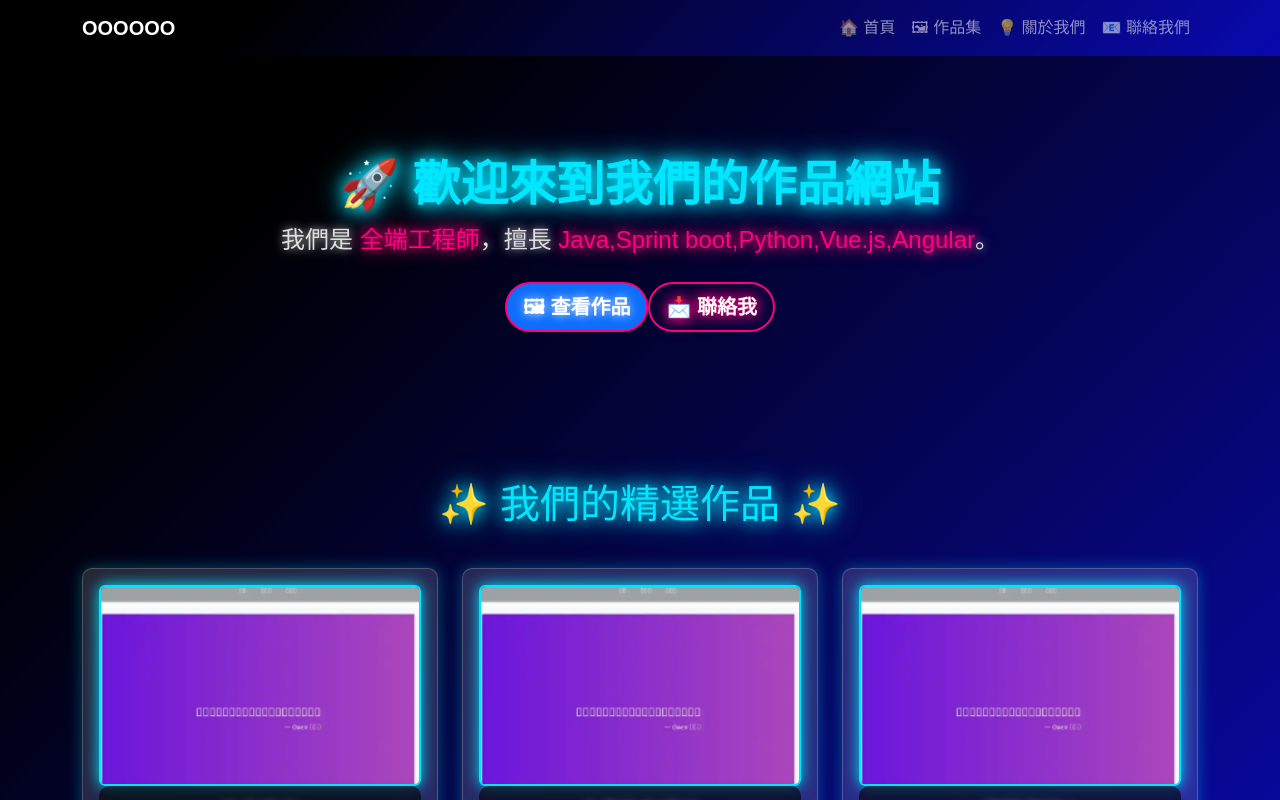
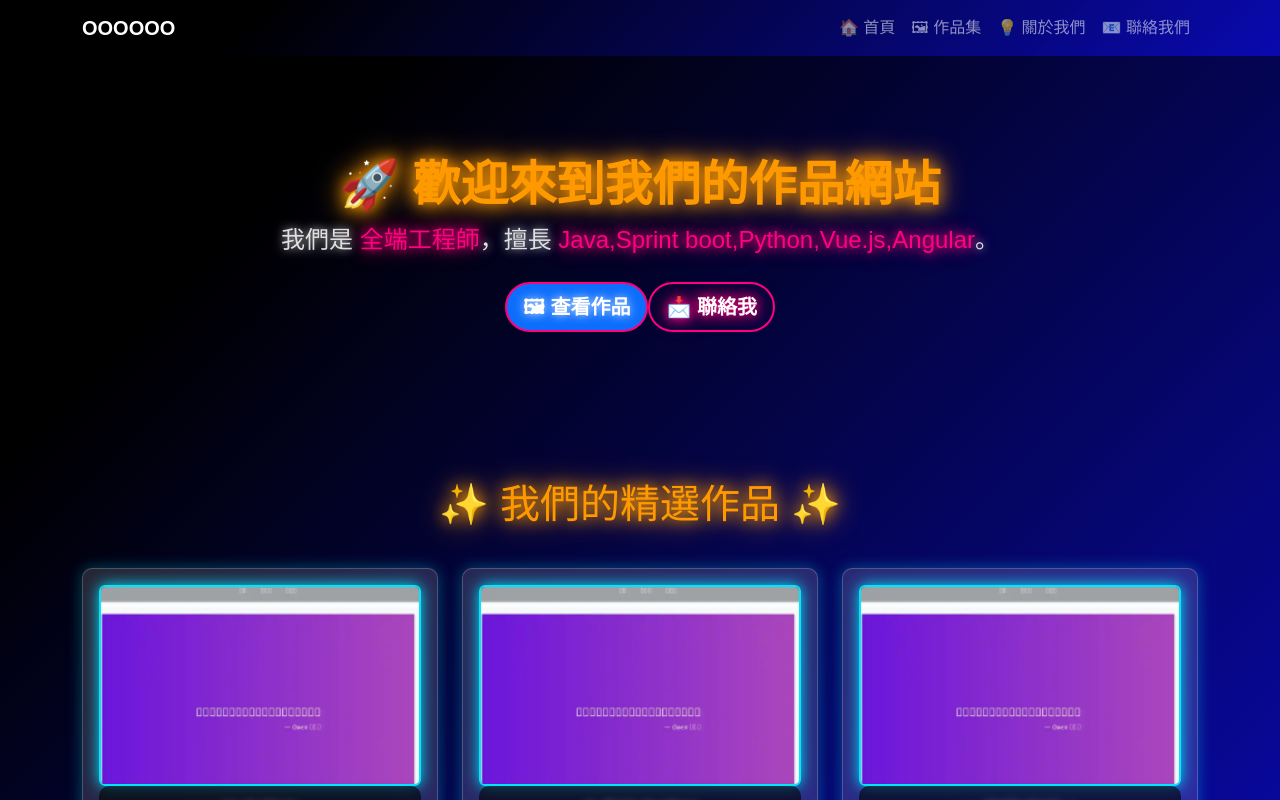
Before and after one commit to owen-0513/portfolio, a Vue app in the folder frontend/: page / in a window 1280 px wide. Shown: the top 800 px of the page. Built offline with nearby package versions, Linux system fonts and the light colour scheme.

Commit message:
fix style.css

```diff
--- a/frontend/src/assets/style.css
+++ b/frontend/src/assets/style.css
@@ -14,8 +14,14 @@ body {
 
 /* ✅ 霓虹標題 */
 .text-glow {
-  color: #00e6ff;
-  text-shadow: 0 0 15px #00e6ff, 0 0 30px #00e6ff;
+  color: #ff9900;
+  text-shadow: 0 0 15px #ff9900, 0 0 30px #ff9900;
+}
+
+/* 🔹 霓虹亮色 */
+.highlight {
+  color: #ff007f;
+  text-shadow: 0 0 10px #ff007f, 0 0 20px #ff007f;
 }
 
 /* ✅ 霓虹按鈕 */
@@ -111,20 +117,14 @@ body {
 /* 🔹 霓虹標題 */
 .hero h1 {
   font-size: 3rem;
-  color: #00e6ff;
-  text-shadow: 0 0 15px #00e6ff, 0 0 30px #00e6ff;
+  color: #ff9900;
+  text-shadow: 0 0 15px #ff9900, 0 0 30px #ff9900;
 }
 
 /* 🔹 霓虹副標題 */
 .hero-text {
   font-size: 1.5rem;
   text-shadow: 0 0 10px rgba(255, 255, 255, 0.8);
-}
-
-/* 🔹 霓虹亮色 */
-.highlight {
-  color: #ff007f;
-  text-shadow: 0 0 10px #ff007f, 0 0 20px #ff007f;
 }
 
 /* 🔹 作品區標題 */
```
